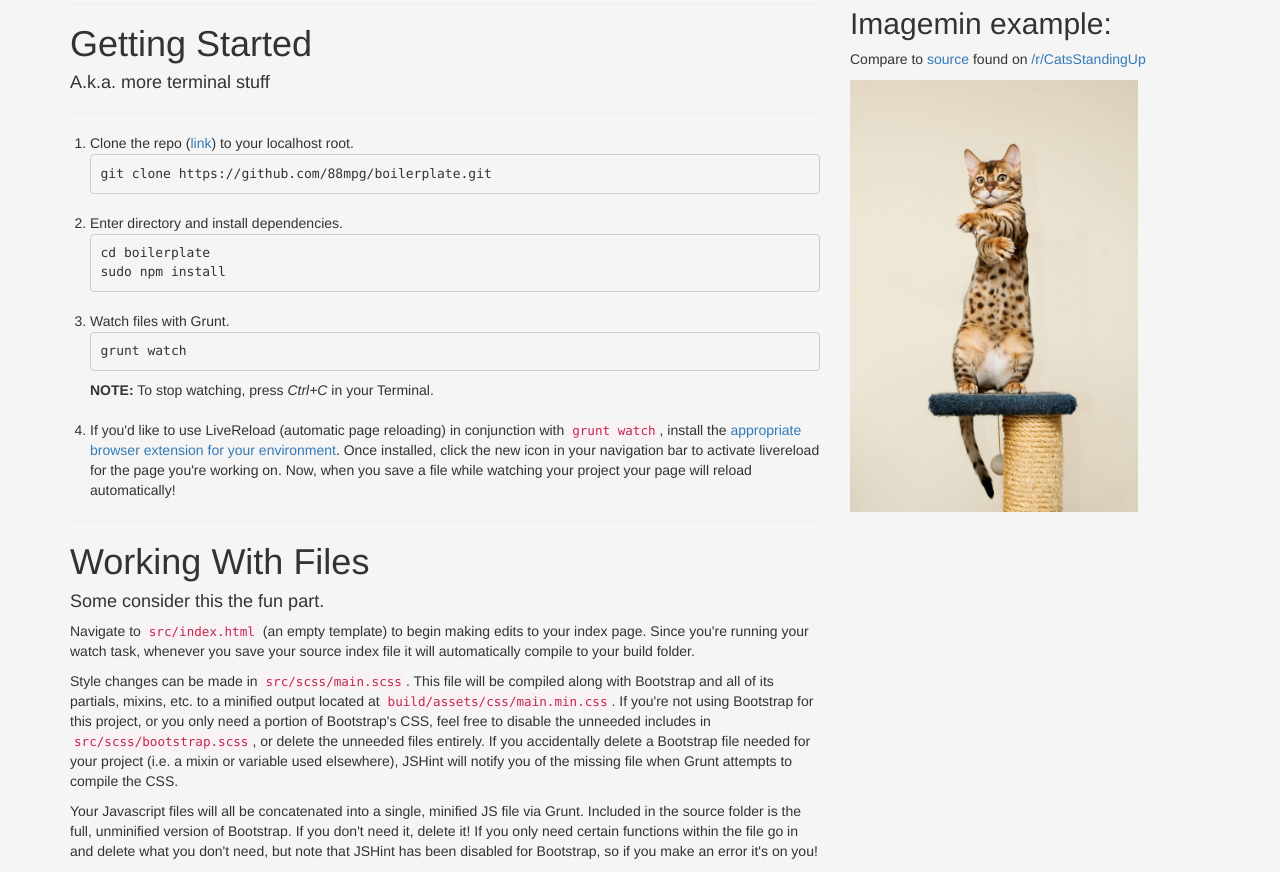
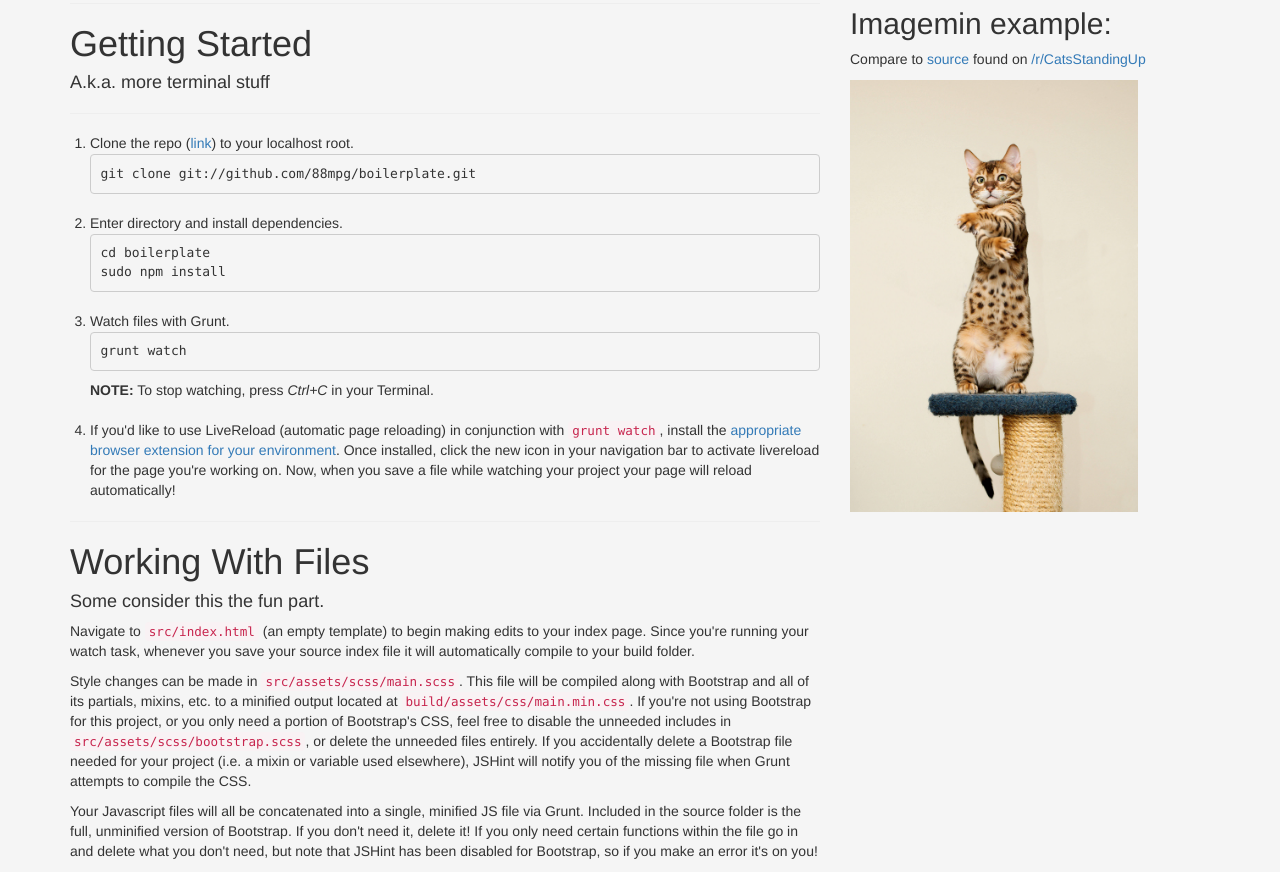
Before and after one commit to 88mpg/boilerplate, a website: page readme.html in a window 1280 px wide. Shown: the part 276-1148 px from the top of the page. Drawn offline with nearby package versions, Linux system fonts and the light colour scheme.

Commit message:
extinctinstinct.com

```diff
--- a/readme.html
+++ b/readme.html
@@ -35,8 +35,8 @@
     <link rel="stylesheet" href="build/assets/css/main.min.css">
 
     <style>
+        /* specific to readme */
         body {background: whitesmoke;}
-        footer {margin-top: 20px; padding: 20px 0;}
         ol {padding-left: 20px;}
         .readme ol li {margin: 20px 0;}
         .imagemin {max-width: 80%;}
@@ -74,7 +74,7 @@
                 <ol>
                     <li>
                         Clone the repo (<a href="//github.com/88mpg/boilerplate">link</a>) to your localhost root.
-                        <pre><code>git clone https://github.com/88mpg/boilerplate.git</code></pre>
+                        <pre><code>git clone git://github.com/88mpg/boilerplate.git</code></pre>
                     </li>
                     <li>
                         Enter directory and install dependencies.
@@ -93,7 +93,7 @@
                 <h1>Working With Files</h1>
                 <h4>Some consider this the fun part.</h4>
                 <p>Navigate to <code>src/index.html</code> (an empty template) to begin making edits to your index page. Since you're running your watch task, whenever you save your source index file it will automatically compile to your build folder.</p>
-                <p>Style changes can be made in <code>src/scss/main.scss</code>. This file will be compiled along with Bootstrap and all of its partials, mixins, etc. to a minified output located at <code>build/assets/css/main.min.css</code>. If you're not using Bootstrap for this project, or you only need a portion of Bootstrap's CSS, feel free to disable the unneeded includes in <code>src/scss/bootstrap.scss</code>, or delete the unneeded files entirely. If you accidentally delete a Bootstrap file needed for your project (i.e. a mixin or variable used elsewhere), JSHint will notify you of the missing file when Grunt attempts to compile the CSS.</p>
+                <p>Style changes can be made in <code>src/assets/scss/main.scss</code>. This file will be compiled along with Bootstrap and all of its partials, mixins, etc. to a minified output located at <code>build/assets/css/main.min.css</code>. If you're not using Bootstrap for this project, or you only need a portion of Bootstrap's CSS, feel free to disable the unneeded includes in <code>src/assets/scss/bootstrap.scss</code>, or delete the unneeded files entirely. If you accidentally delete a Bootstrap file needed for your project (i.e. a mixin or variable used elsewhere), JSHint will notify you of the missing file when Grunt attempts to compile the CSS.</p>
                 <p>Your Javascript files will all be concatenated into a single, minified JS file via Grunt. Included in the source folder is the full, unminified version of Bootstrap. If you don't need it, delete it! If you only need certain functions within the file go in and delete what you don't need, but note that JSHint has been disabled for Bootstrap, so if you make an error it's on you!</p>
             </div>
             <div class="col-md-4 col-xs-12">
```
